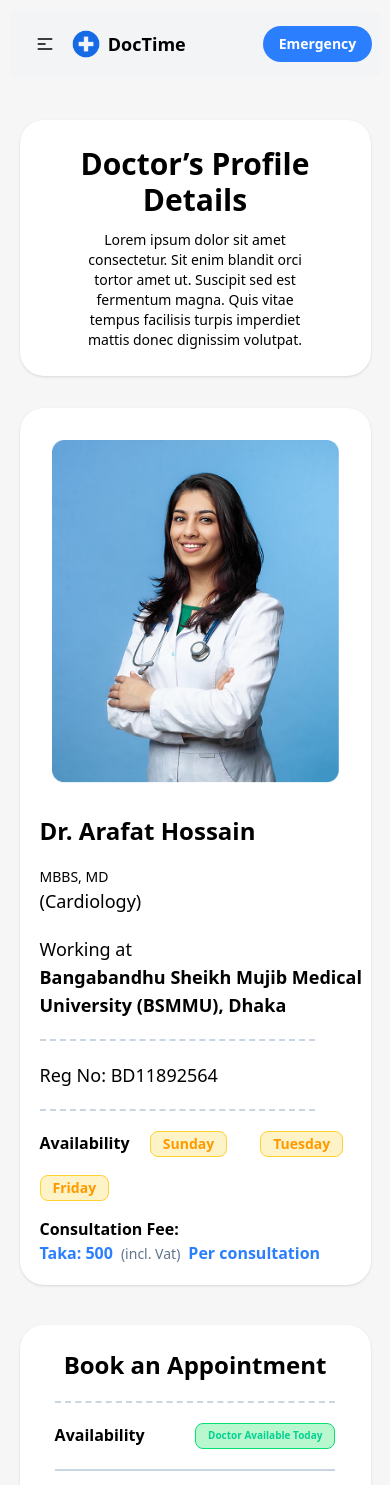
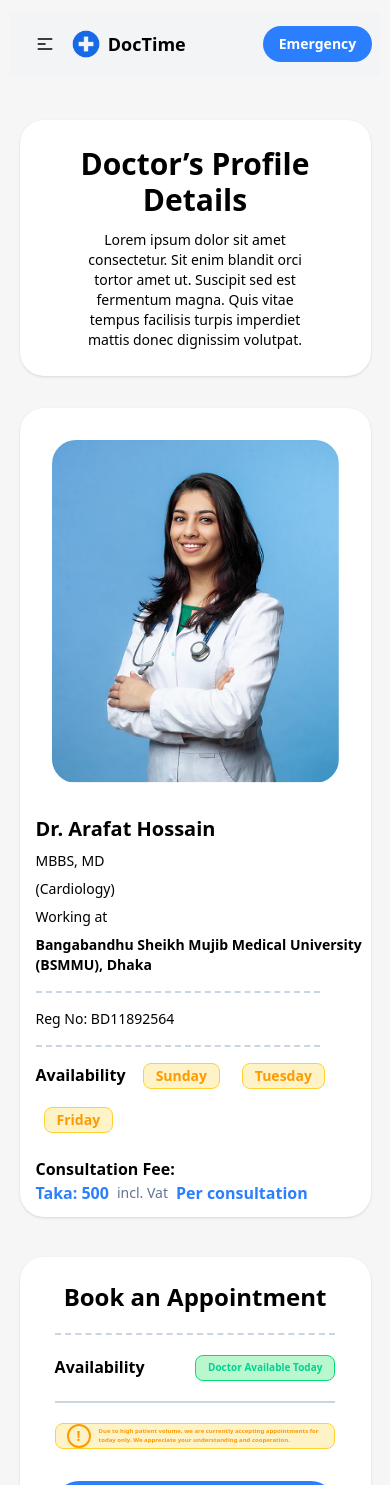
Before and after one commit to FahadAlHossain/doctime, a React (Vite) app: page /doctor/BD11892564 in a window 390 px wide. Shown: the top 1485 px of the page. Built offline with nearby package versions, Linux system fonts and the light colour scheme.

Commit message:
responsive fixed for nav,doctor, doctor details

```diff
--- a/src/components/DoctorDetails/DoctorDetails.jsx
+++ b/src/components/DoctorDetails/DoctorDetails.jsx
@@ -5,16 +5,16 @@ import { BookingContext } from "../../context/BookingContext";
 
 const DoctorDetails = () => {
   const doctor = useLoaderData();
-  const {addBooking} = useContext(BookingContext);
+  const { addBooking } = useContext(BookingContext);
   // console.log(addBooking)
 
-  const handleBooking = () =>{
-      addBooking(doctor);
-      alert(`${doctor.name} added`);
-  }
+  const handleBooking = () => {
+    addBooking(doctor);
+    alert(`${doctor.name} added`);
+  };
   return (
     <div className="text-black">
-      <div className="lg:container md:container w-[90%] mx-auto h-64 bg-white rounded-3xl my-8 flex items-center justify-center shadow-sm">
+      <div className="w-[90%] mx-auto h-64 bg-white rounded-3xl my-8 flex items-center justify-center shadow-sm">
         <div className="text-center w-[70%]">
           <h1 className="lg:text-5xl md:text-4xl text-3xl  font-bold mb-3">
             Doctor’s Profile Details
@@ -26,44 +26,49 @@ const DoctorDetails = () => {
           </p>
         </div>
       </div>
-      <div className="card lg:card-side md:card-side bg-white shadow-sm lg:container md:container w-[90%] mx-auto rounded-3xl">
+      <div className="card md:card-side bg-white shadow-sm w-[90%] mx-auto rounded-3xl">
         <figure className="p-8">
-          <img src={doctorImg} alt="Movie" />
+          <img className="rounded-3xl" src={doctorImg} alt={doctor.name} />
         </figure>
-        <div className="py-5 pt-0 lg:py-0 pl-5">
-          <h2 className="card-title lg:text-4xl md:text-3xl text-2xl lg:pt-11 md:pt-0 font-bold mb-5">
+        <div className="flex flex-col items-start justify-center gap-2 lg:p-0 md:py-4 lg:pl-0 md:pl-0 pl-4">
+          <h2 className="card-title lg:text-4xl md:text-3xl text-xl font-bold">
             {doctor.name}
           </h2>
-          <p className="lg:text-lg md:text-lg text-sm">
-            {doctor.qualification[0]}
-          </p>
-          <p className="text-lg mb-5">{doctor.qualification[1]}</p>
-          <p className="text-lg">Working at</p>
-          <h3 className="lg:text-xl md:text-lg text-lg font-semibold">
+          <p className="md:text-lg text-sm">{doctor.qualification[0]}</p>
+          <p className="md:text-lg text-sm">{doctor.qualification[1]}</p>
+          <p className="md:text-lg text-sm">Working at</p>
+          <h3 className="lg:text-xl sm:text-lg text-sm font-semibold">
             {doctor.hospital}
           </h3>
-          <div className="border-b-2 my-5 border-dashed border-slate-300 w-10/12 lg:w-[1080px]" />
-          <p className="text-lg">Reg No: {doctor.regNo}</p>
-          <div className="border-b-2 my-5 border-dashed border-slate-300 w-10/12 lg:w-[1080px]" />
-          <div className="lg:flex md:flex lg:gap-4 md:gap-3 grid grid-cols-3 md:pr-3">
-            <p className="font-bold lg:mb-5 mb-5">Availability </p>
-            {doctor.availability.map((e,id) => (
-              <div key={id} className="badge badge-soft p-3 bg-amber-100 border-amber-300 font-semibold text-amber-500 badge-warning">
+          <div className="border-b-2 my-2 border-dashed border-slate-300 w-[85%]" />
+          <p className="md:text-lg text-sm">Reg No: {doctor.regNo}</p>
+          <div className="border-b-2 my-2 border-dashed border-slate-300 w-[85%]" />
+          <div className="md:flex lg:gap-4 md:gap-3 grid grid-cols-3 md:pr-3">
+            <p className="font-bold lg:mb-0 mb-5">Availability </p>
+            {doctor.availability.map((e, id) => (
+              <div
+                key={id}
+                className="badge badge-soft md:mx-0 mx-2 p-3 bg-amber-100 border-amber-300 font-semibold text-amber-500 badge-warning"
+              >
                 {e}
               </div>
             ))}
           </div>
-          <div className="lg:flex items-center content-center lg:mt-0 mt-4">
-            <p className="font-bold pr-4">Consultation Fee: </p>
-            <span className="text-blue-500 font-bold">Taka: {doctor.fee}</span>
-            <span className="text-sm text-slate-500 px-2">{`(incl. Vat)`}</span>
-            <span className="text-blue-500 font-semibold">
-              Per consultation
-            </span>
+          <div className="lg:flex md:grid items-center grid justify-center mt-4">
+            <p className="font-bold lg:pr-4 pr-0">Consultation Fee: </p>
+            <div className="flex justify-center items-center gap-2 md:pb-0 pb-3">
+              <span className="text-blue-500 font-bold">
+                Taka: {doctor.fee}
+              </span>
+              <span className="text-sm text-slate-500">incl. Vat</span>
+              <span className="text-blue-500 font-semibold">
+                Per consultation
+              </span>
+            </div>
           </div>
         </div>
       </div>
-      <div className="bg-white h-fit py-6 my-10 lg:container w-[90%] mx-auto rounded-3xl shadow-sm flex items-center justify-center mb-25">
+      <div className="bg-white h-fit py-6 my-10 w-[90%] mx-auto rounded-3xl shadow-sm flex items-center justify-center mb-25">
         <div className="w-[80%]">
           <div>
             <h1 className="text-center font-bold lg:text-3xl md:text-3xl text-2xl">
@@ -83,7 +88,10 @@ const DoctorDetails = () => {
               today only. We appreciate your understanding and cooperation.
             </div>
             <div>
-              <button onClick={handleBooking} className="w-full bg-blue-500 text-white font-bold p-3 rounded-3xl lg:text-xl md:text-xl mt-8 cursor-pointer">
+              <button
+                onClick={handleBooking}
+                className="w-full bg-blue-500 text-white font-bold p-3 rounded-3xl lg:text-xl md:text-xl mt-8 cursor-pointer"
+              >
                 Book Appointment Now
               </button>
             </div>
--- a/src/components/Doctors/Doctors.jsx
+++ b/src/components/Doctors/Doctors.jsx
@@ -18,7 +18,7 @@ const Doctors = () => {
           receive quality care you can trust.
         </p>
       </div>
-      <div className="grid lg:grid-cols-3 md:grid-cols-2 sm:grid-cols-1 gap-8 lg:container md:w-[95%] w-[80%] mx-auto">
+      <div className="grid lg:grid-cols-3 md:grid-cols-2 sm:grid-cols-1 gap-8 md:w-[90%] w-[80%] mx-auto">
         {displayData.map((doc, idx) => (
           <div key={idx} className="card bg-white w-full shadow-sm rounded-3xl">
             <figure>
--- a/src/components/Navbar/Navbar.jsx
+++ b/src/components/Navbar/Navbar.jsx
@@ -4,7 +4,7 @@ import logo from "../../assets/logo.png";
 
 const Navbar = () => {
   return (
-    <nav className="text-black lg:container md:w-[95%] w-[95%] mx-auto py-3">
+    <nav className="text-black md:w-[90%] w-[95%] mx-auto py-3">
       <div className="navbar bg-gray-100">
         <div className="navbar-start">
           <div className="dropdown">
```
